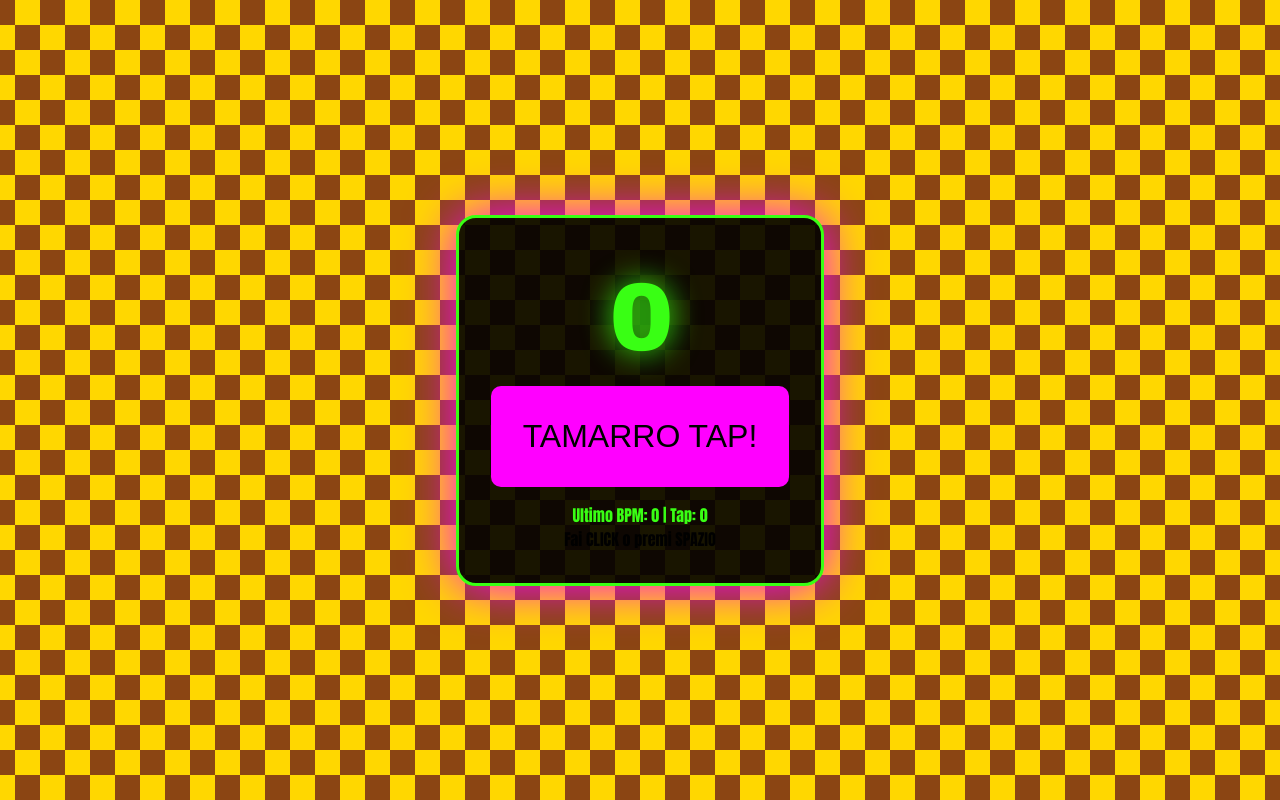
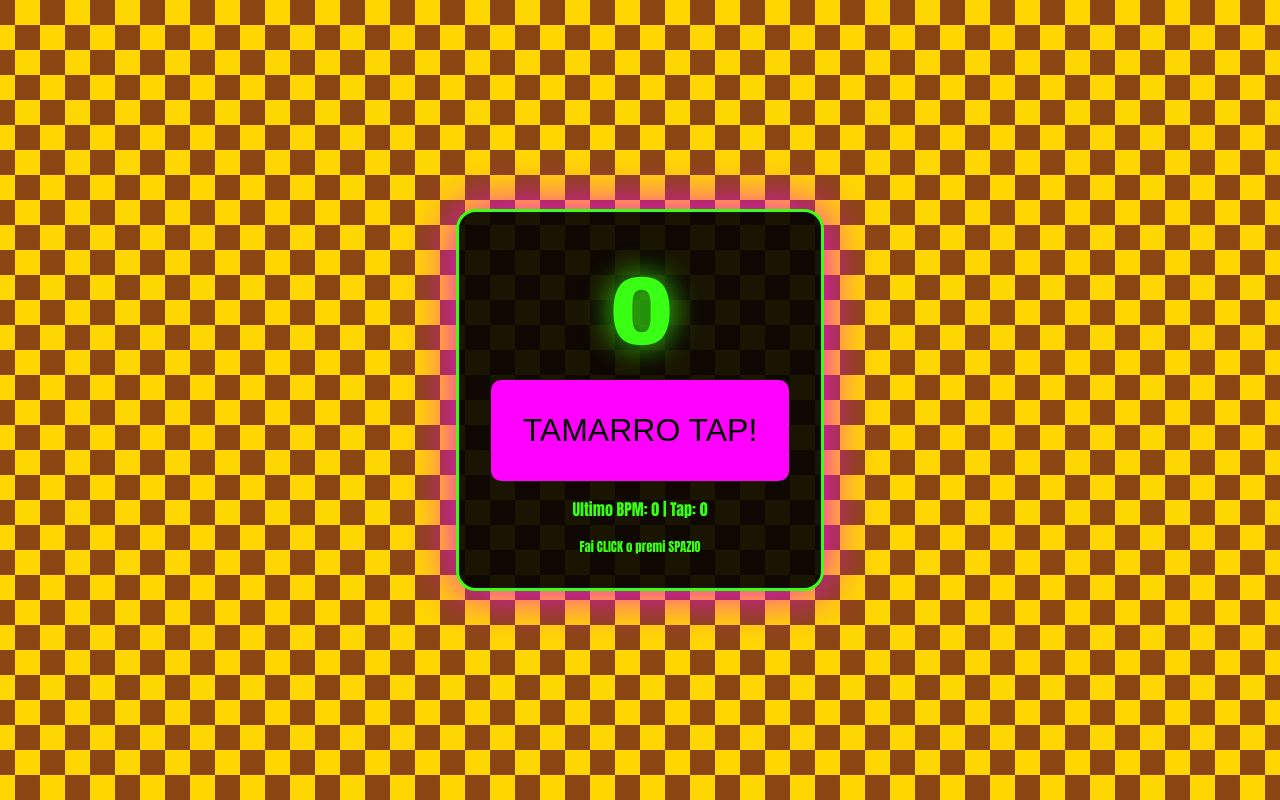
Before and after one commit to koseidon76/TAMARRO-TAP-BPM, a plain HTML site: page index.html in a window 1280 px wide. Drawn offline with Linux system fonts and the light colour scheme.

Commit message:
Update style.css

```diff
--- a/style.css
+++ b/style.css
@@ -56,3 +56,9 @@ body {
 .tap-area:active {
     transform: scale(0.9) rotate(1deg);
 }
+
+.instruction {
+    color: #39FF14;
+    font-size: 0.8rem;
+    margin-top: 1rem;
+}
```
